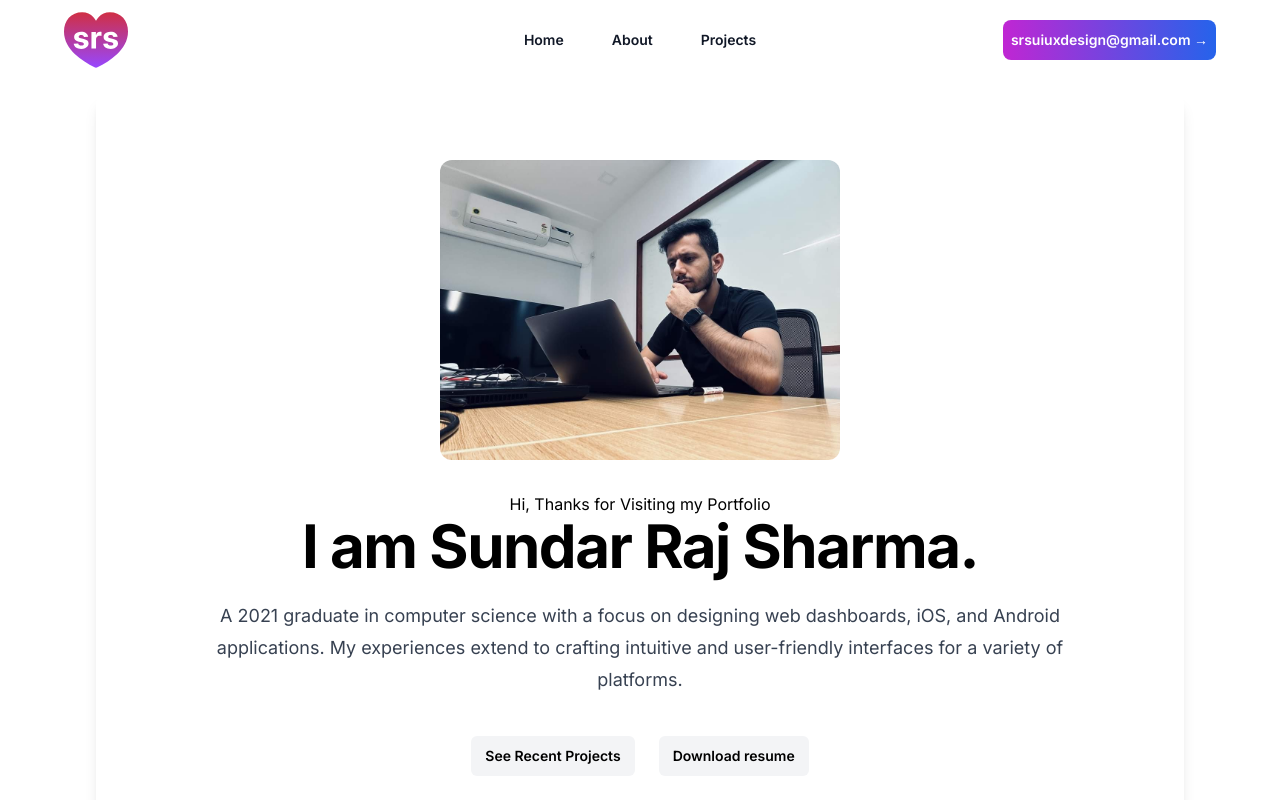
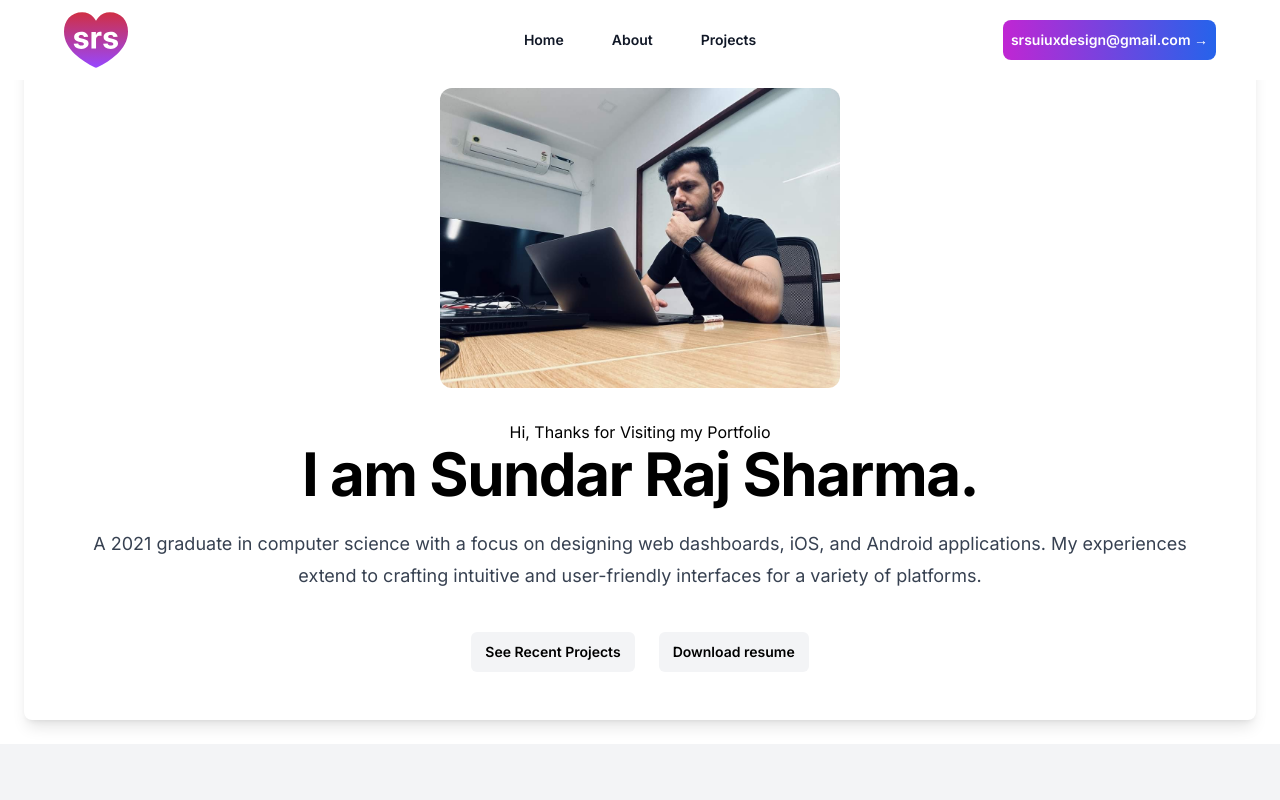
Before and after one commit to sundarsharma332/portfolio, a Next.js app: page / in a window 1280 px wide. Shown: the top 800 px of the page. Built offline with nearby package versions, Linux system fonts and the light colour scheme.

Commit message:
fixed the hero mobile layout issue

```diff
--- a/app/components/HeroSection.tsx
+++ b/app/components/HeroSection.tsx
@@ -7,14 +7,14 @@ export default function HeroSection() {
 
     return (
         // <div className="bg-gradient-to-r from-fuchsia-600  to-blue-600">
-        <div className="bg-white shadow-lg mx-24 my-24 rounded-lg">
+        <div className="bg-white shadow-lg mx-24 my-24 sm:my-6 sm:mx-6 rounded-lg">
             <div className="relative isolate px-6 pt-4 lg:px-16">
                 <div
                     className="absolute inset-x-0 -z-10 transform-gpu overflow-hidden blur-3xl sm:-top-80"
                     aria-hidden="true"
                 >
                 </div>
-                <div className="mx-auto max-w-4xl py-12 sm:py-12 lg:py-12">
+                <div className="mx-auto max-w-7xl py-12 sm:py-12 lg:py-12">
                     <div className="sm:mb-8 sm:flex sm:justify-center">
                         <div className="rounded px-3 text-sm">
                         {/* <img className='absolute top-30 left-8 h-[300px] rounded-xl' src="https://cdni.iconscout.com/illustration/premium/thumb/graphic-designer-4322825-3649329.png" alt="DesignersLife" /> */}
```
